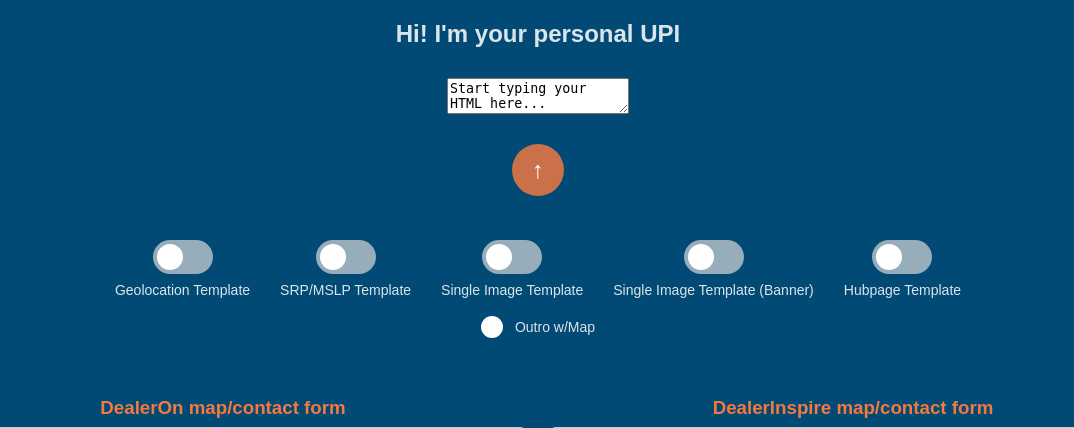
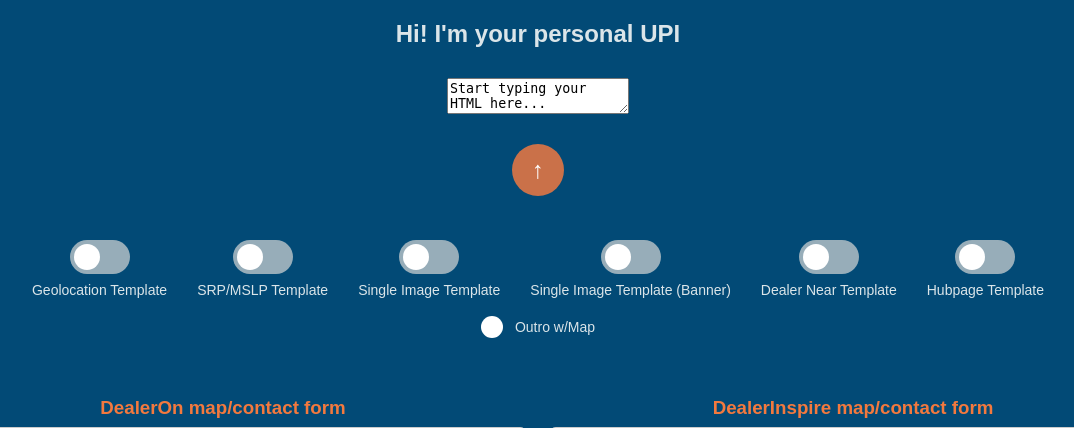
Before and after one commit to mabolden/stream-companies-upi, a Flask app: page / in a window 1280 px wide. Shown: the part 208-636 px from the top of the page, without its empty margins (102-1176 px from the left). Run offline with Flask 3, Linux system fonts and the light colour scheme; some libraries are stand-ins or nearby versions.

Commit message:
Update index.html
add toggle for dealer near template

```diff
--- a/templates/index.html
+++ b/templates/index.html
@@ -76,7 +76,6 @@
             box-shadow: 0 0 0 3px rgba(255, 255, 255, 0.35);
         }
 
-        /* CKEditor maximize fix */
         body.cke_maximized {
             padding-top: 0 !important;
             height: 100vh !important;
@@ -104,7 +103,6 @@
         }
     </style>
 
-    <!-- CKEditor -->
     <script src="https://cdn.ckeditor.com/4.21.0/full/ckeditor.js"></script>
 </head>
 
@@ -139,6 +137,7 @@
             </div>
 
             <div class="toggle-row">
+
                 <label class="switch-label">
                     <input type="checkbox" id="geo_toggle" name="geo_toggle">
                     <span class="slider"></span>
@@ -161,6 +160,12 @@
                     <input type="checkbox" id="single_banner_toggle" name="single_image_banner_toggle">
                     <span class="slider"></span>
                     <div class="switch-text">Single Image Template (Banner)</div>
+                </label>
+
+                <label class="switch-label">
+                    <input type="checkbox" id="dealer_near_toggle" name="dealer_near_toggle">
+                    <span class="slider"></span>
+                    <div class="switch-text">Dealer Near Template</div>
                 </label>
 
                 <label class="switch-label">
@@ -218,7 +223,6 @@
     </div>
 
     <script>
-        // Clipboard helper
         function copyCode(id) {
             const el = document.getElementById(id);
             if (!el) return;
@@ -228,7 +232,6 @@
         }
 
         document.addEventListener('DOMContentLoaded', function() {
-            // CKEditor initialization with clean HTML output (keeps semantic tags, strips Word junk)
             CKEDITOR.disableAutoInline = true;
 
             if (CKEDITOR.instances.html_content) {
@@ -238,26 +241,16 @@
             const editor = CKEDITOR.replace('html_content', {
                 height: 200,
                 width: 600,
-
-                // Output behavior
                 autoParagraph: false,
                 fillEmptyBlocks: false,
                 enterMode: CKEDITOR.ENTER_P,
                 shiftEnterMode: CKEDITOR.ENTER_BR,
-
-                // Pasting cleanup (removes inline Word styling, keeps structure like headings and lists)
                 pasteFromWordRemoveStyles: true,
                 pasteFromWordRemoveFontStyles: true,
-
-                // Keep headings clean (no inline font controls that generate spans/styles)
                 removePlugins: 'elementspath,resize,font,justify,colorbutton,stylescombo,showblocks',
                 format_tags: 'p;h1;h2;h3;h4;h5;h6;pre',
-
-                // Allow only the HTML you actually want
                 allowedContent: 'h1 h2 h3 h4 h5 h6 p br ul ol li hr; strong b em i u; a[!href,target,rel];',
                 disallowedContent: '*[style]; *[class]; span; font;',
-
-                // Toolbar focused on structure, not inline styling
                 toolbar: [
                     { name: 'clipboard', items: [ 'Cut', 'Copy', 'Paste', 'PasteText', 'PasteFromWord', '-', 'Undo', 'Redo' ] },
                     { name: 'basicstyles', items: [ 'Bold', 'Italic', 'Underline', '-', 'RemoveFormat' ] },
@@ -270,15 +263,12 @@
 
             function resizeMaximized(editorInstance) {
                 if (!document.body.classList.contains('cke_maximized')) return;
-
                 const container = editorInstance.container && editorInstance.container.$;
                 if (!container) return;
-
                 const top = container.querySelector('.cke_top')?.offsetHeight || 0;
                 const bottom = container.querySelector('.cke_bottom')?.offsetHeight || 0;
                 const contents = container.querySelector('.cke_contents');
                 if (!contents) return;
-
                 const h = window.innerHeight - top - bottom;
                 if (h > 0) contents.style.height = h + 'px';
             }
@@ -297,12 +287,12 @@
                 resizeMaximized(editor);
             });
 
-            // Template toggle exclusivity
             const templateToggles = [
                 document.getElementById('geo_toggle'),
                 document.getElementById('mslp_toggle'),
                 document.getElementById('single_image_toggle'),
                 document.getElementById('single_banner_toggle'),
+                document.getElementById('dealer_near_toggle'),
                 document.getElementById('hubpage_toggle')
             ];
 
```
